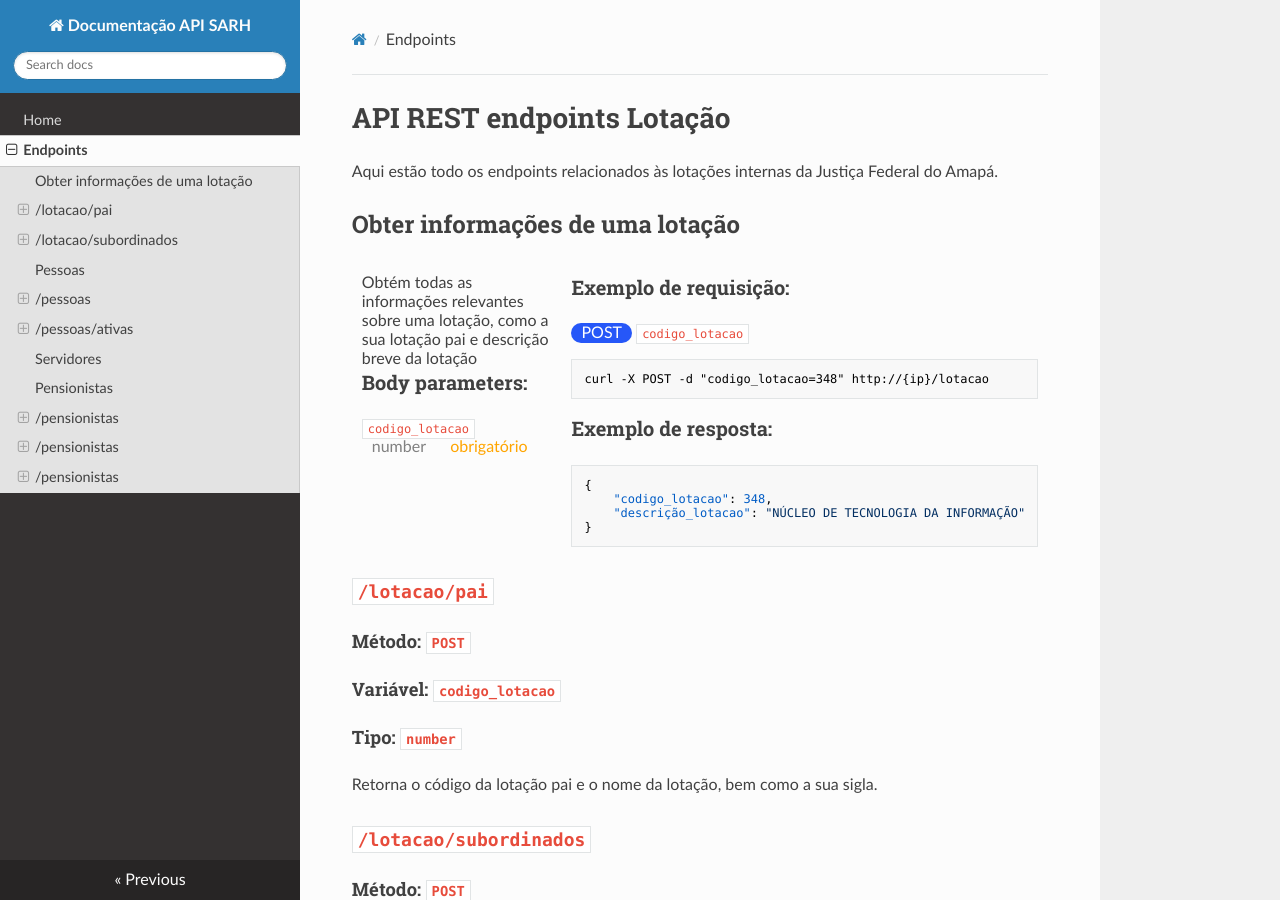
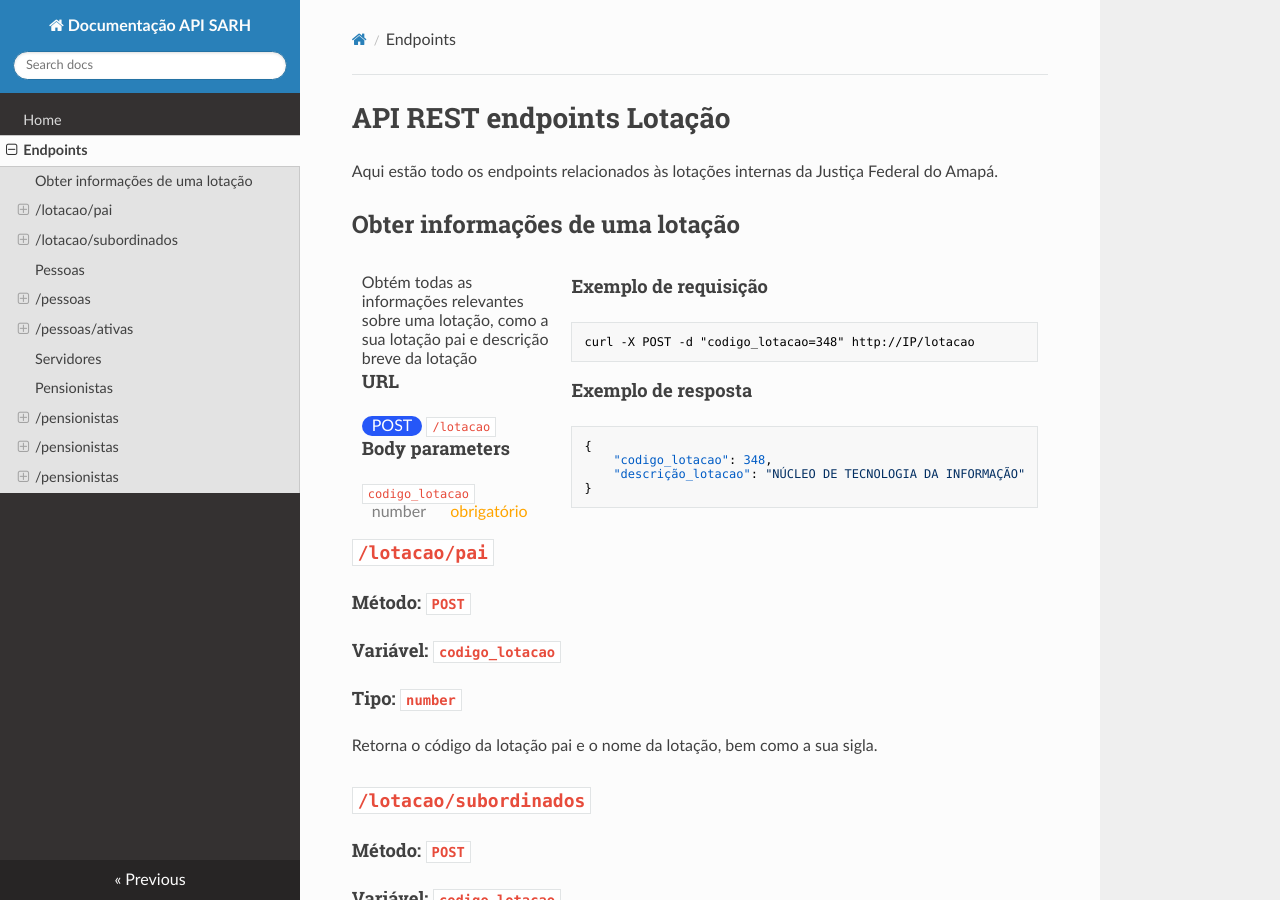
Before and after one commit to gabrielfelipedy/sarh-api, an MkDocs documentation site: the page built from docs/endpoints.md, in a window 1280 px wide and 900 px high. Built offline with MkDocs 1.6.1, drawn with Linux system fonts in a browser that asks for light colours; nearby versions of some CDN libraries.

Commit message:
improve code formatting

````diff
--- a/docs/endpoints.md
+++ b/docs/endpoints.md
@@ -9,8 +9,11 @@ Aqui estão todo os endpoints relacionados às lotações internas da Justiça F
 <div style="padding: 10px;">
 Obtém todas as informações relevantes sobre uma lotação, como a sua lotação pai e descrição breve da lotação
 
+<br><h4>URL</h4>
 
-<h3>Body parameters:</h3>
+<span style="background-color:rgb(38, 87, 248); color: white; padding: 2px 10px; border-radius: 30px;">POST</span> <code>/lotacao</code>
+
+<br><h4>Body parameters</h4>
 
 <code>codigo_lotacao</code> <span style="color:grey; padding: 0 10px;">number</span> <span style="color:orange; padding: 0 10px;">obrigatório</span>
 
@@ -18,17 +21,14 @@ Obtém todas as informações relevantes sobre uma lotação, como a sua lotaç
 
 <div style="padding: 10px;">
 
-<h3>Exemplo de requisição:</h3>
-
-
-<span style="background-color:rgb(38, 87, 248); color: white; padding: 2px 10px; border-radius: 30px;">POST</span> <code>codigo_lotacao</code>
+<h4>Exemplo de requisição</h4>
 
 
 ```nginx
-curl -X POST -d "codigo_lotacao=348" http://{ip}/lotacao
+curl -X POST -d "codigo_lotacao=348" http://IP/lotacao
 ```
 
-<h3>Exemplo de resposta:</h3>
+<h4>Exemplo de resposta</h4>
 
 ```json
 {
````
